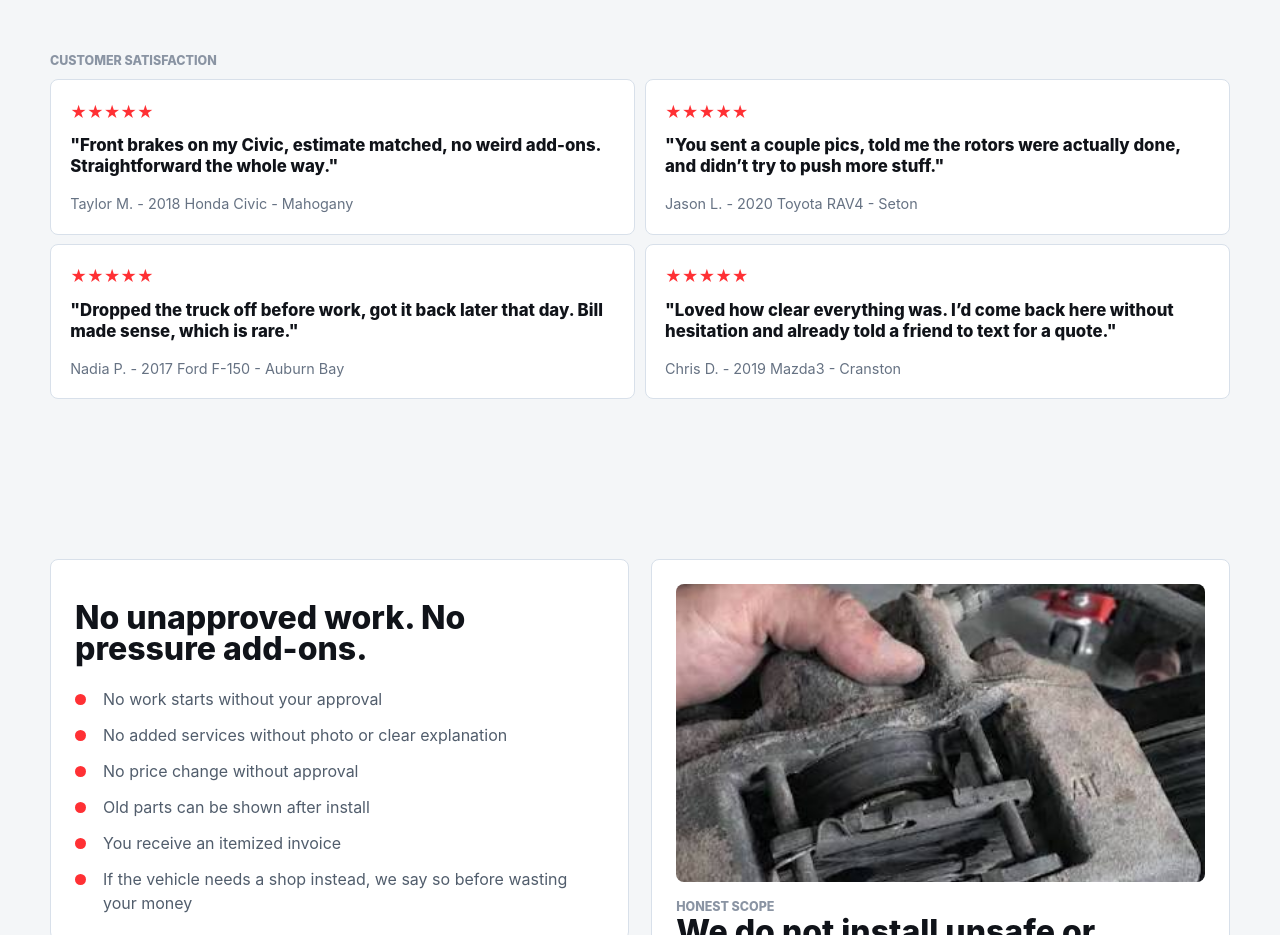
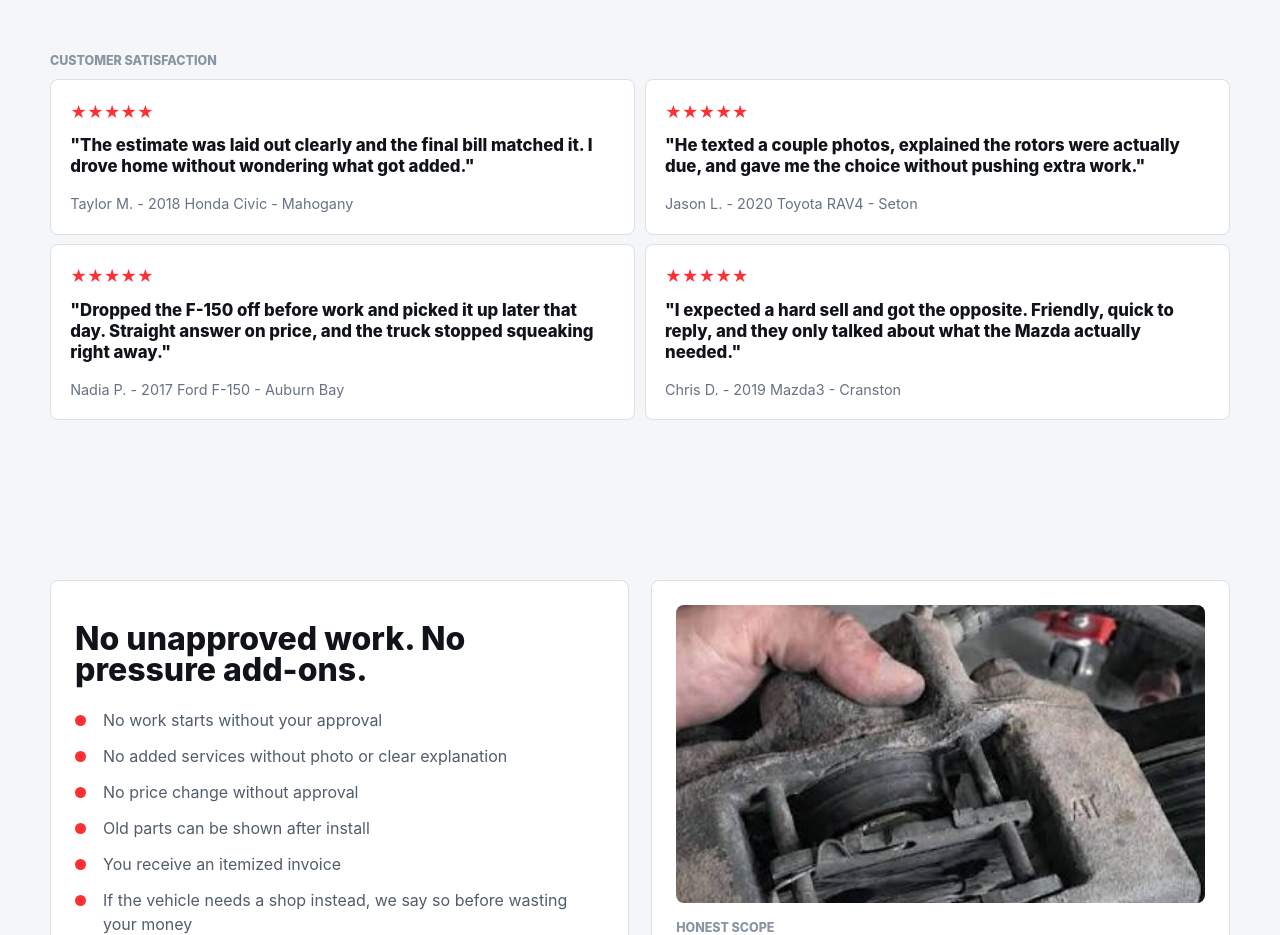
Before and after one commit to dryppyze/CaliperBrakesWorks, a website: page index.html in a window 1280 px wide. Shown: the part 4860-5795 px from the top of the page. Drawn offline with Linux system fonts and the light colour scheme.

Commit message:
Humanize review highlights

```diff
--- a/index.html
+++ b/index.html
@@ -521,22 +521,22 @@
           <div class="review-grid">
             <article class="review-card">
               <div class="review-stars" aria-label="5 out of 5 stars">★★★★★</div>
-              <blockquote>"Front brakes on my Civic, estimate matched, no weird add-ons. Straightforward the whole way."</blockquote>
+              <blockquote>"The estimate was laid out clearly and the final bill matched it. I drove home without wondering what got added."</blockquote>
               <p class="review-source">Taylor M. - 2018 Honda Civic - Mahogany</p>
             </article>
             <article class="review-card">
               <div class="review-stars" aria-label="5 out of 5 stars">★★★★★</div>
-              <blockquote>"You sent a couple pics, told me the rotors were actually done, and didn’t try to push more stuff."</blockquote>
+              <blockquote>"He texted a couple photos, explained the rotors were actually due, and gave me the choice without pushing extra work."</blockquote>
               <p class="review-source">Jason L. - 2020 Toyota RAV4 - Seton</p>
             </article>
             <article class="review-card">
               <div class="review-stars" aria-label="5 out of 5 stars">★★★★★</div>
-              <blockquote>"Dropped the truck off before work, got it back later that day. Bill made sense, which is rare."</blockquote>
+              <blockquote>"Dropped the F-150 off before work and picked it up later that day. Straight answer on price, and the truck stopped squeaking right away."</blockquote>
               <p class="review-source">Nadia P. - 2017 Ford F-150 - Auburn Bay</p>
             </article>
             <article class="review-card">
               <div class="review-stars" aria-label="5 out of 5 stars">★★★★★</div>
-              <blockquote>"Loved how clear everything was. I’d come back here without hesitation and already told a friend to text for a quote."</blockquote>
+              <blockquote>"I expected a hard sell and got the opposite. Friendly, quick to reply, and they only talked about what the Mazda actually needed."</blockquote>
               <p class="review-source">Chris D. - 2019 Mazda3 - Cranston</p>
             </article>
           </div>
```
